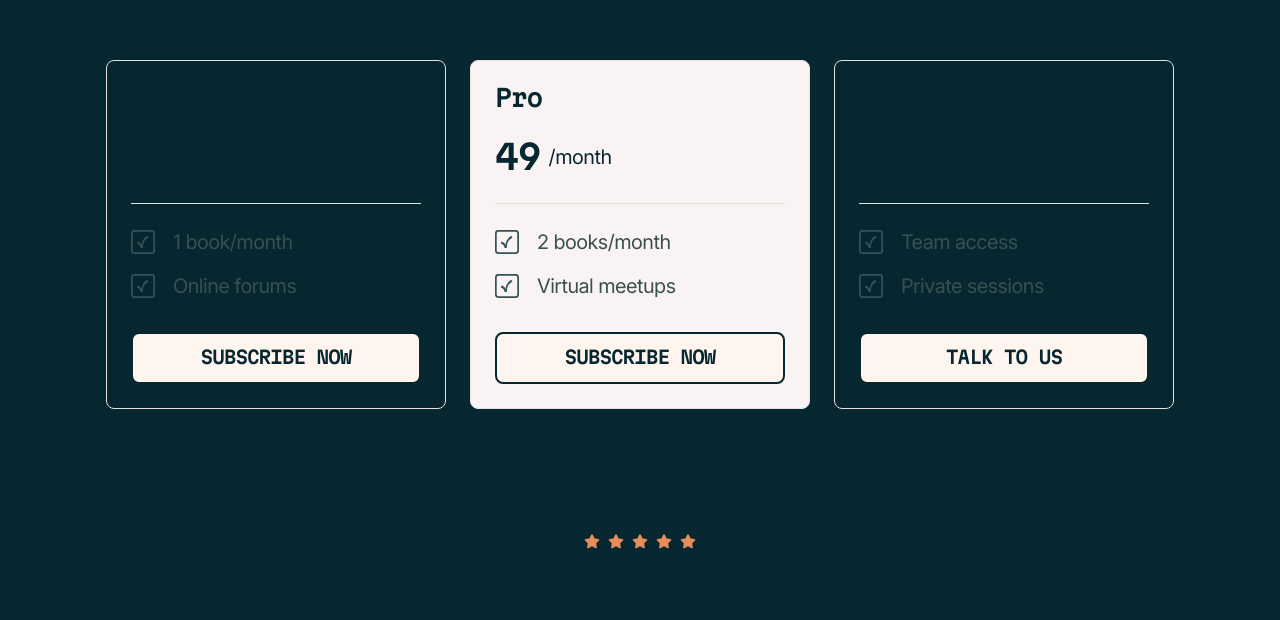
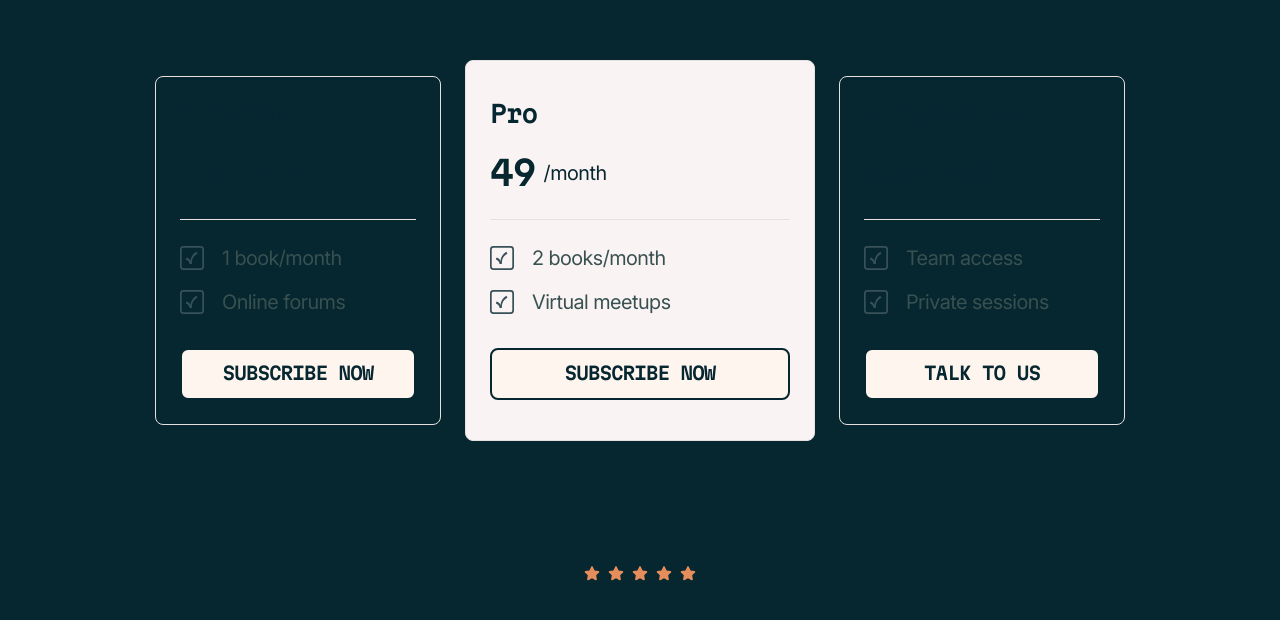
Before and after one commit to Shameera17/book-club, a Next.js app: page / in a window 1280 px wide. Shown: the part 2892-3512 px from the top of the page. Built offline with nearby package versions, Linux system fonts and the light colour scheme.

Commit message:
feat: update layout of membership options section for improved responsiveness and alignment

```diff
--- a/ui/list-items/index.tsx
+++ b/ui/list-items/index.tsx
@@ -73,8 +73,8 @@ export const ListItem3 = ({
     // <div className={`w-full lg:w-[350px] h-max max-h-[${isPro ? proMaxheight : maxheight}px] lg:max-h-[${isPro ? proMaxheight : maxheight}px]  bg-white rounded-lg p-6 flex flex-col gap-6 ${isPro ? "border-2 border-neutral-900" : "border border-neutral-300"}`}>
     <div
       className={`p-6 border border-neutral-200 rounded-lg
-       w-full sm:w-85
-      ${isPro ? " min-[1353px]:py-10 min-[1353px]:px-6 bg-neutral-100" : "p-6"}`}
+       w-full min-[375px]:w-85
+      ${isPro ? " min-[1135px]:py-10 min-[1135px]:px-6 bg-neutral-100 min-[1135px]:w-87.5" : "p-6 min-[1135px]:w-71.5"}`}
     >
       <div className="flex flex-col gap-6">
         <p className="text-preset-4 text-neutral-900">{title}</p>
--- a/ui/pages/home.tsx
+++ b/ui/pages/home.tsx
@@ -168,7 +168,9 @@ export const Landing = () => {
         <h1 className="w-full lg:mx-auto text-preset-2 text-neutral-900 text-center">
           Membership options
         </h1>
-        <div className="flex  flex-wrap gap-6 items-center  justify-center mt-8 md:mt-12 lg:mt-16">
+        <div className="flex w-full items-center justify-center">
+          <div className=" mt-8 md:mt-12 lg:mt-16 min-[737px]:max-[1135px]:w-[704px]">
+            <div className="flex  flex-wrap gap-6 items-center max-[736px]:justify-center">
               <ListItem3
                 title={"Starter"}
                 price={"19"}
@@ -197,6 +199,8 @@ export const Landing = () => {
                   action: () => {},
                 }}
               />
+            </div>
+          </div>
         </div>
       </CardWrapper>
       <CardWrapper>
```
Lines whose indentation alone changed are shown as unchanged.
